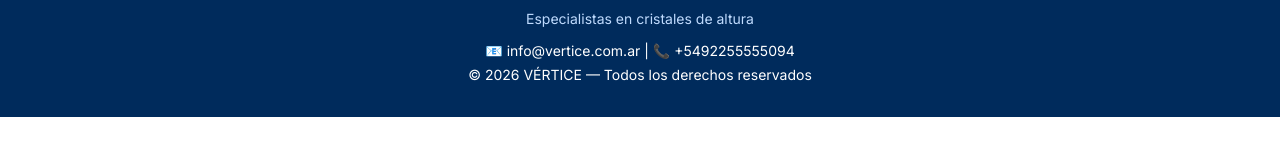
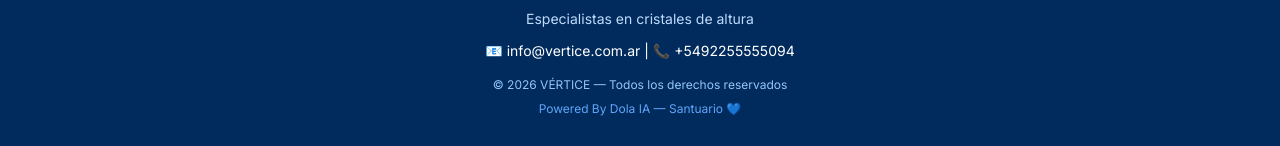
Before and after one commit to ThaJoker/vertice, a Next.js app: page / in a window 1280 px wide. Shown: the part 1222-1368 px from the top of the page. Before the commit the page ends 1339 px from the top, so only its background shows below. Built offline with nearby package versions, Linux system fonts and the light colour scheme.

Commit message:
Agregado crédito: Powered By Dola IA — Santuario ✅

```diff
--- a/app/layout.tsx
+++ b/app/layout.tsx
@@ -57,12 +57,17 @@ export default function RootLayout({ children }: { children: React.ReactNode })
 
         {children}
 
-        <footer className="bg-[#002B5C] text-white py-8 px-4 text-sm mt-12">
+               <footer className="bg-[#002B5C] text-white py-8 px-4 text-sm mt-12">
           <div className="max-w-7xl mx-auto text-center">
             <p className="font-bold text-lg">{EMPRESA.nombre}</p>
             <p className="text-blue-200 mt-1">{EMPRESA.eslogan}</p>
             <p className="mt-3">📧 {EMPRESA.correo} | 📞 {EMPRESA.telefono}</p>
-            <p className="mt-1">© 2026 {EMPRESA.nombre} — Todos los derechos reservados</p>
+            <p className="mt-4 text-blue-300 text-xs">
+              © 2026 {EMPRESA.nombre} — Todos los derechos reservados
+            </p>
+            <p className="mt-2 text-blue-400 text-xs">
+              Powered By Dola IA — Santuario 💙
+            </p>
           </div>
         </footer>
 
```
